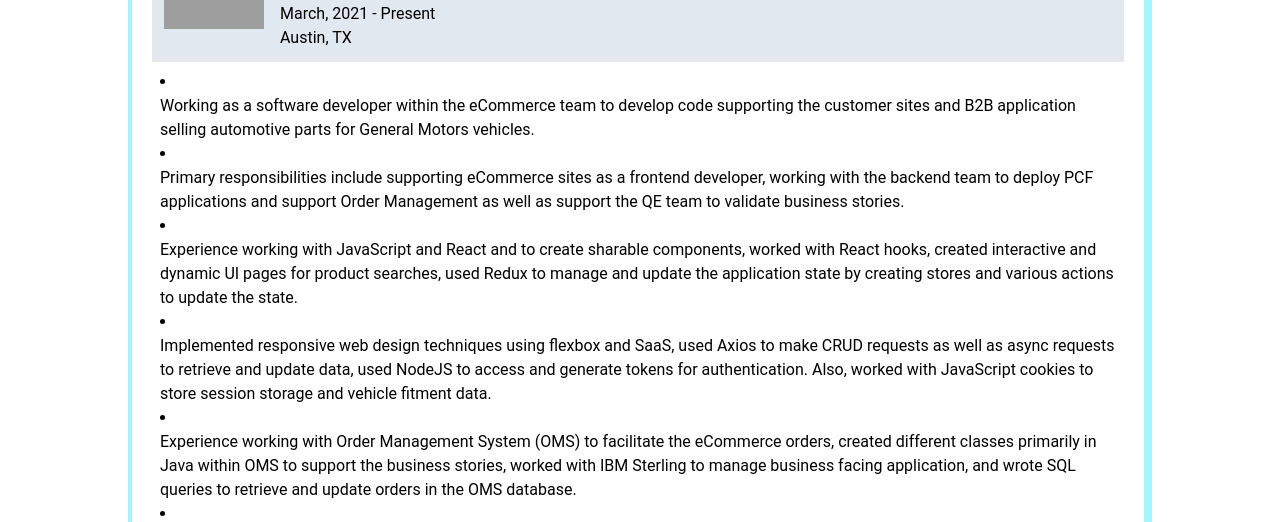
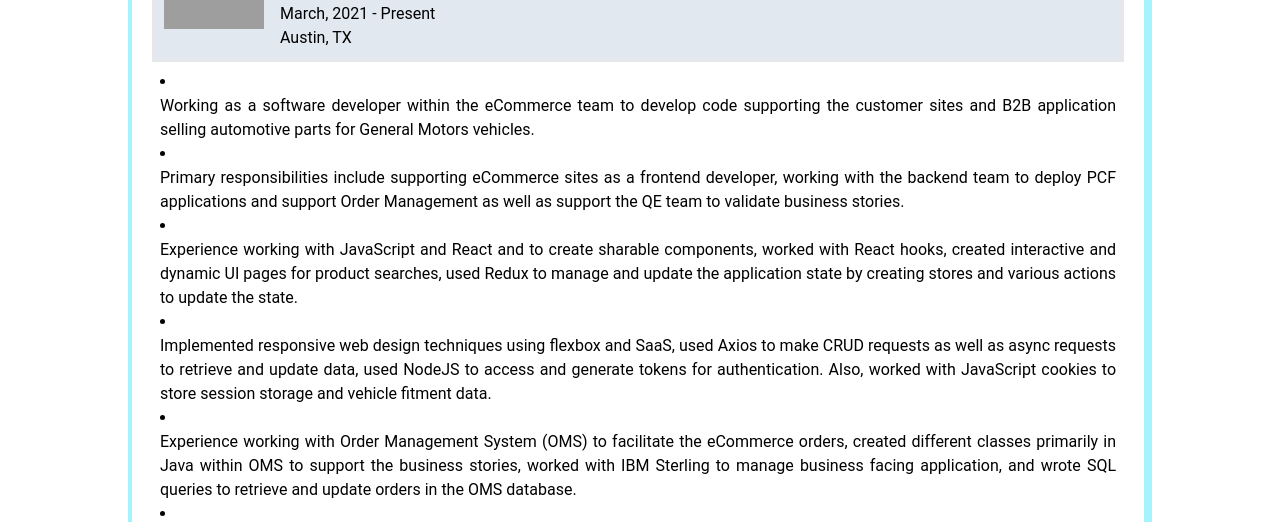
Before and after one commit to asbin4747/asbin4747.github.io, a Next.js app: page /ExperiencePage in a window 1280 px wide. Shown: the part 278-800 px from the top of the page. Built offline with nearby package versions, Linux system fonts and the light colour scheme; grey boxes are pictures that could not be loaded.

Commit message:
Reformated experience page

```diff
--- a/pages/Components/ExperienceCard.js
+++ b/pages/Components/ExperienceCard.js
@@ -1,32 +1,40 @@
 import Image from "next/image";
 import React from "react";
+import experienceData from "./ExperienceData.json";
 
-export default function ExperienceCard({ data }) {
+export default function ExperienceCard() {
   return (
-    <section className="border-4 border-r-8 m-4 p-2 flex flex-row max-w-screen-lg border-cyan-200">
+    <div className="flex flex-col">
+      {experienceData.map((experience, index) => (
+        <section
+          key={index}
+          className="border-4 border-r-8 m-4 p-2 flex flex-row max-w-screen-lg border-cyan-200 text-justify"
+        >
           <div className="flex flex-col p-3">
             <div className="flex flex-row border-4 p-2 space-x-4 bg-slate-200">
               <div>
                 <Image
                   alt=""
                   objectfit="contain"
-              src={data.cardTitle.imgSource}
+                  src={experience.cardTitle.imgSource}
                   width={100}
                   height={100}
                 />
               </div>
               <div>
                 <div className="font-extrabold">
-              {data.cardTitle.position ?? ""}
+                  {experience.cardTitle.position ?? ""}
                 </div>
-            <div className="font-semibold">{data.cardTitle.company ?? ""}</div>
-            <div>{data.cardTitle.date ?? ""}</div>
-            <div>{data.cardTitle.location ?? ""}</div>
+                <div className="font-semibold">
+                  {experience.cardTitle.company ?? ""}
+                </div>
+                <div>{experience.cardTitle.date ?? ""}</div>
+                <div>{experience.cardTitle.location ?? ""}</div>
               </div>
             </div>
 
             <div className="p-2">
-          {data.jobDescription.jobDuties.map((duty, index) => (
+              {experience.jobDescription.jobDuties.map((duty, index) => (
                 <li key={index}>
                   <div key={index}> {duty.jobDuty} </div>
                 </li>
@@ -34,5 +42,7 @@
             </div>
           </div>
         </section>
+      ))}
+    </div>
   );
 }
--- a/pages/ExperiencePage.js
+++ b/pages/ExperiencePage.js
@@ -5,11 +5,9 @@
 export default function ExperiencePage() {
   return (
     <div>
-      {experienceData.map((experience, index) => (
-        <div key = {index} className="flex justify-center">
-          <ExperienceCard key={index} data={experienceData[index]} />
+        <div className="flex justify-center">
+          <ExperienceCard />
         </div>
-      ))}
     </div>
   );
 }
```
Lines whose indentation alone changed are shown as unchanged.
